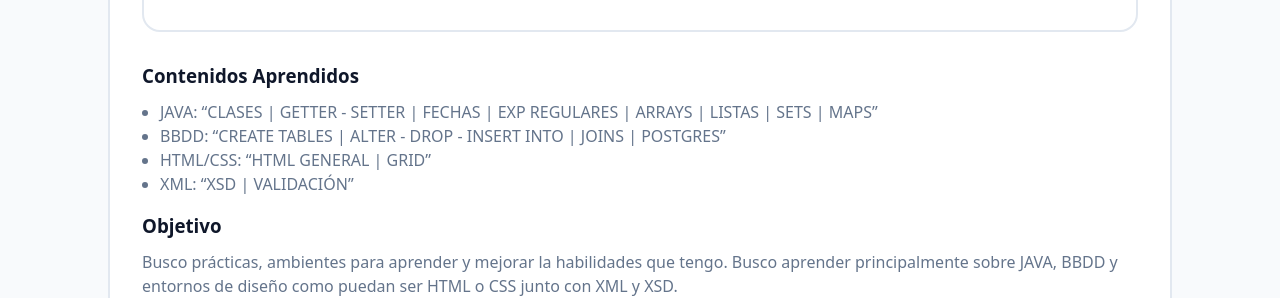
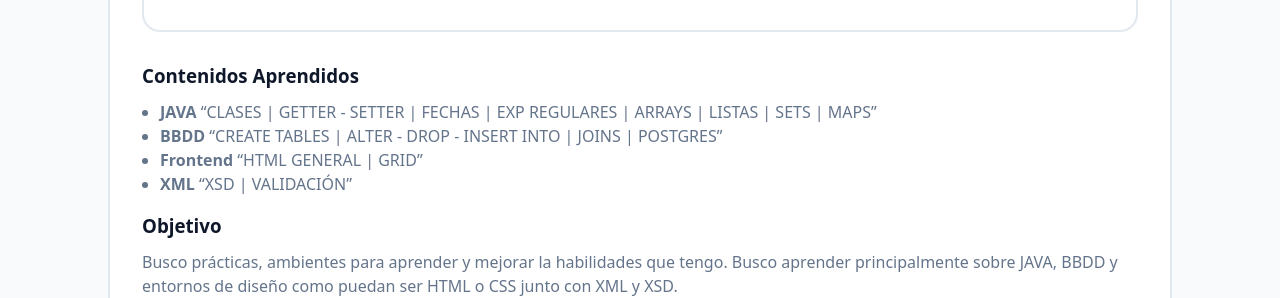
Before and after one commit to alejandroDonGar/alejandroDonGar.github.io, a Jekyll site: the page index.html, which Jekyll copies as it is, in a window 1280 px wide. Shown: the part 816-1114 px from the top of the page. Built offline with Jekyll 4.4.1, drawn with Linux system fonts in a browser that asks for light colours.

Commit message:
cambios en los contenidos aprendidos en html

```diff
--- a/index.html
+++ b/index.html
@@ -44,10 +44,10 @@
         <div>
         <h3 style="margin:0 0 10px">Contenidos Aprendidos</h3>
         <ul class="muted" style="margin:0;padding-left:18px">
-          <li>JAVA: “CLASES | GETTER - SETTER | FECHAS | EXP REGULARES | ARRAYS | LISTAS | SETS | MAPS”</li>
-          <li>BBDD: “CREATE TABLES | ALTER - DROP - INSERT INTO | JOINS | POSTGRES”</li>
-          <li>HTML/CSS: “HTML GENERAL | GRID”</li>
-          <li>XML: “XSD | VALIDACIÓN”</li>
+          <li><strong>JAVA</strong> “CLASES | GETTER - SETTER | FECHAS | EXP REGULARES | ARRAYS | LISTAS | SETS | MAPS”</li>
+          <li><strong>BBDD</strong> “CREATE TABLES | ALTER - DROP - INSERT INTO | JOINS | POSTGRES”</li>
+          <li><strong>Frontend</strong> “HTML GENERAL | GRID”</li>
+          <li><strong>XML</strong> “XSD | VALIDACIÓN”</li>
         </ul>
 
         <h3 style="margin:16px 0 10px">Objetivo</h3>
```
Also changed, not shown: 1 other file.
